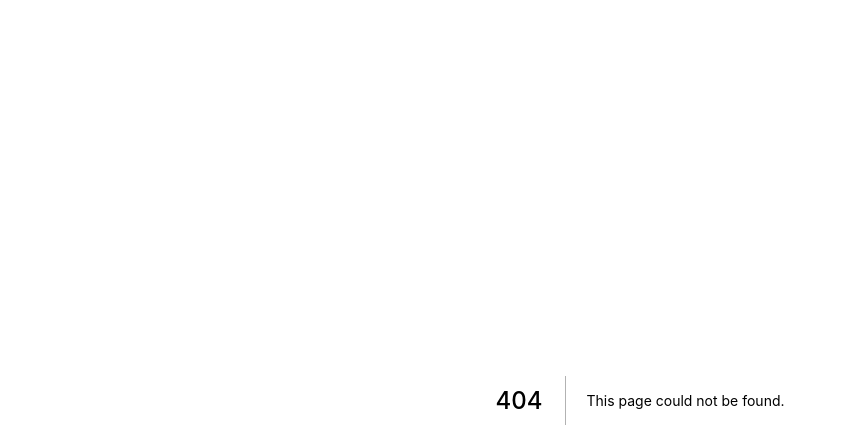
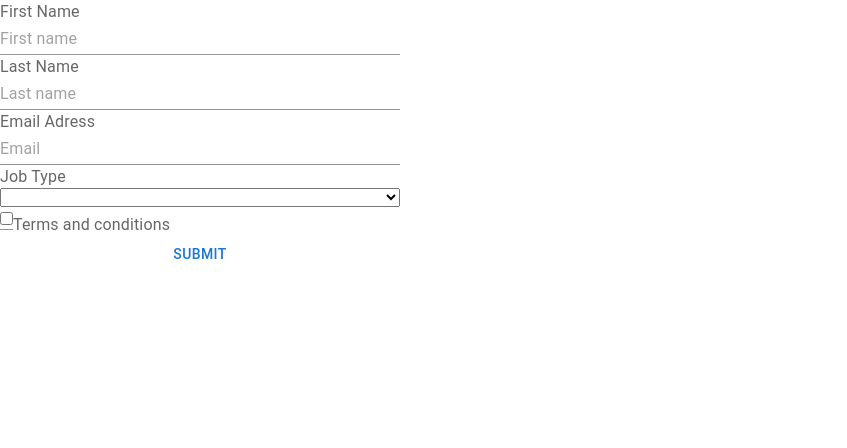
Before and after one commit to sebastianelopez/JugaEnEquipo-Front, a Next.js app: page /auth/login in a window 1280 px wide. Before the commit this address had no page. Shown: the top 448 px of the page, without its empty margins (0-847 px from the left). Built offline with nearby package versions, Linux system fonts and the light colour scheme.

Commit message:
login page created

```diff
--- /dev/null
+++ b/pages/auth/login.tsx
@@ -0,0 +1,9 @@
+import { LoginForm } from "../../components/organisms"
+
+const LoginPage = () => {
+  return (
+    <LoginForm />
+  )
+}
+
+export default LoginPage
```
